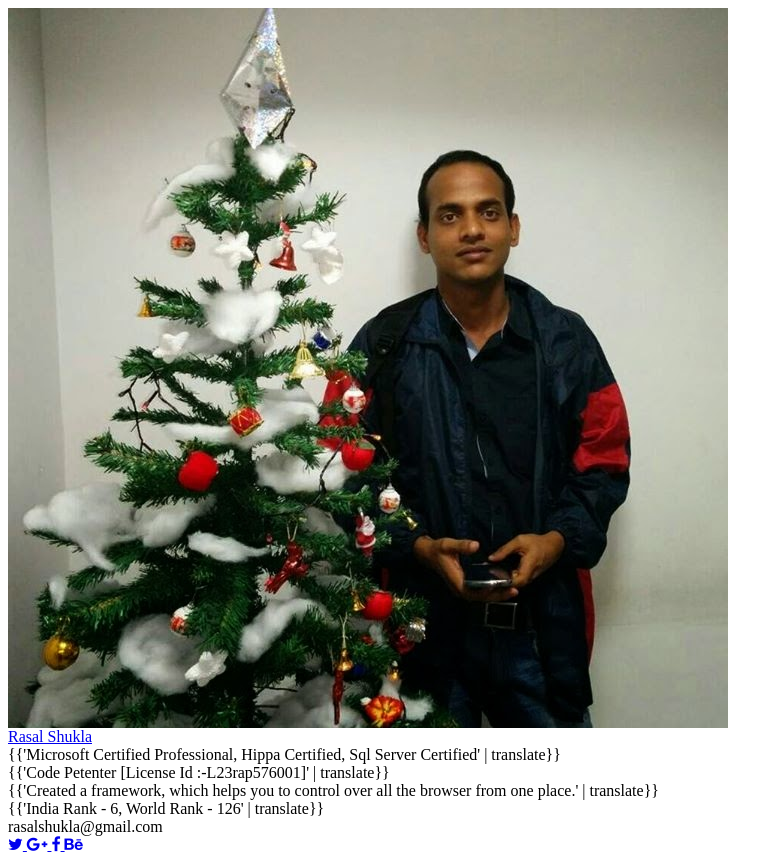
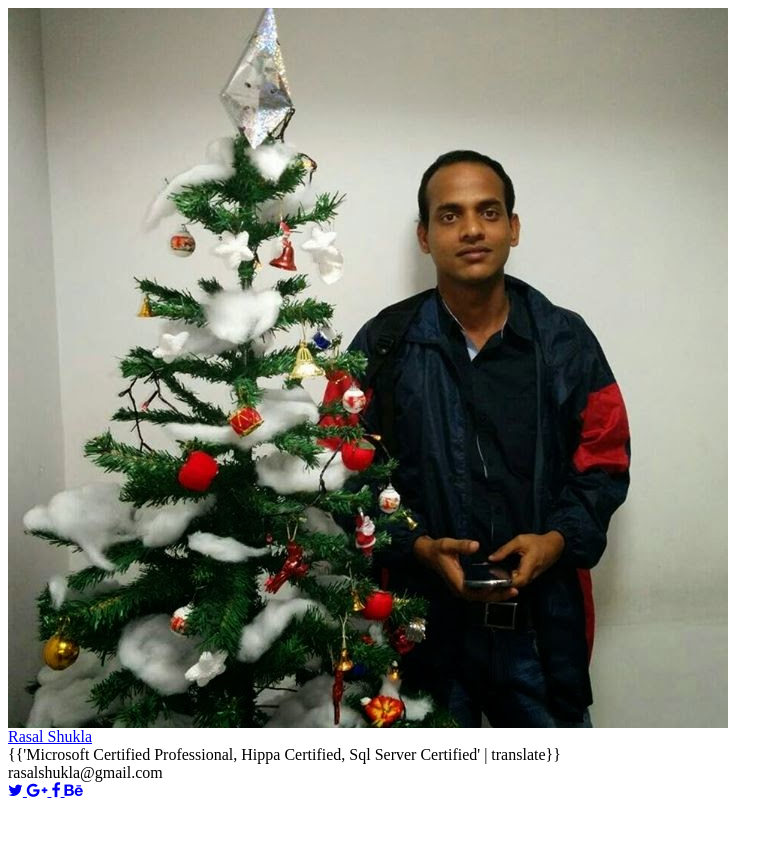
Before and after one commit to RasalShukla/FireBaseAngular2, a website: page src/app/crud-home/crud-home.component.html in a window 1280 px wide. Shown: the whole page, without its empty margins (0-783 px from the left). After the commit the page ends 808 px from the top, so only its background shows below. Drawn offline with Linux system fonts and the light colour scheme; files whose address does not match are found by name.

Commit message:
Code Refactoring

```diff
--- a/src/app/crud-home/crud-home.component.html
+++ b/src/app/crud-home/crud-home.component.html
@@ -15,9 +15,6 @@
                         <a target="_blank" href="javascript:void(0);">Rasal Shukla</a>
                     </div>
                     <div class="desc">{{'Microsoft Certified Professional, Hippa Certified, Sql Server Certified' | translate}}</div>
-                    <div class="desc"> {{'Code Petenter [License Id :-L23rap576001]' | translate}}</div>
-                    <div class="desc"> {{'Created a framework, which helps you to control over all the browser from one place.' | translate}}</div>
-                    <div class="desc"> {{'India Rank - 6,  World Rank - 126' | translate}}</div>
                     <div class="desc">rasalshukla@gmail.com</div>
                 </div>
                 <div class="bottom">
```
